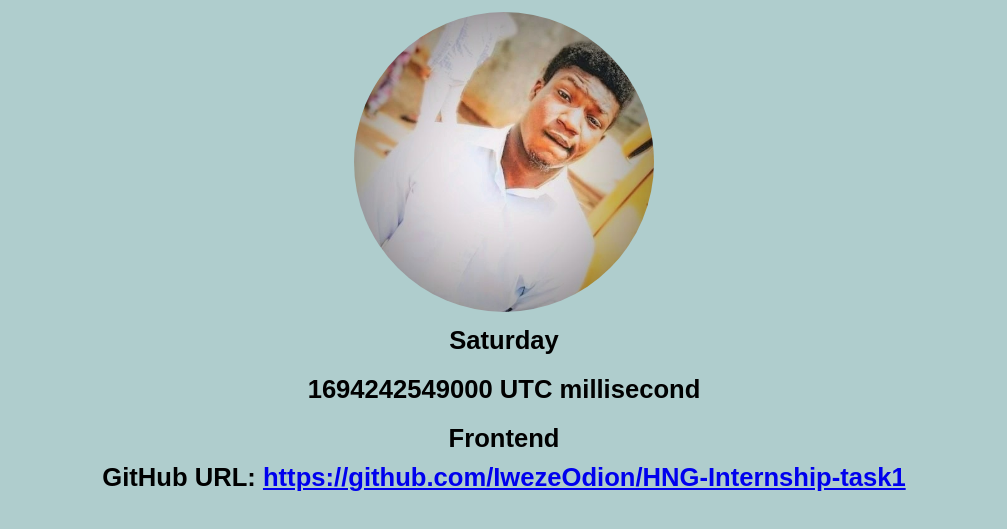
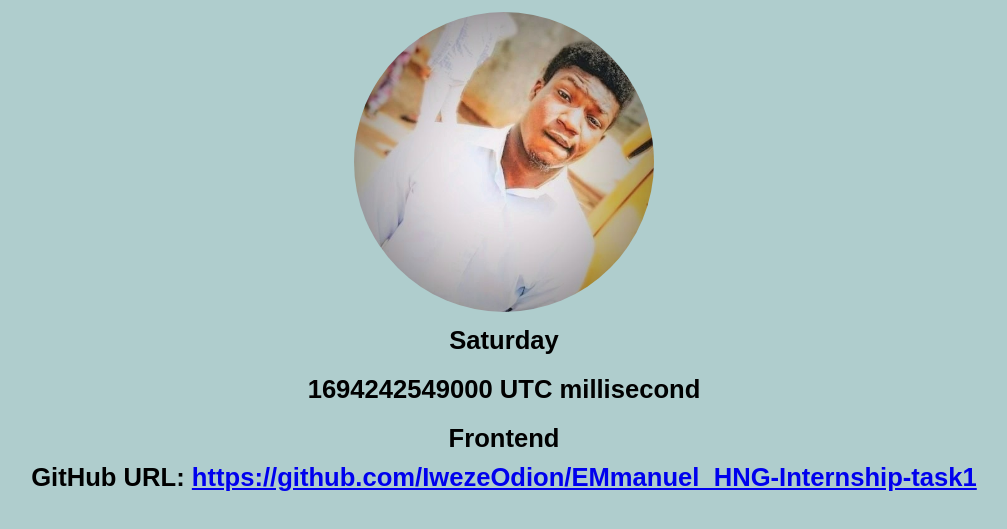
Before and after one commit to IwezeOdion/EMmanuel_HNG-Internship-task1, a plain HTML site: page index.html in a window 1280 px wide. Shown: the part 113-642 px from the top of the page, without its empty margins (136-1143 px from the left). Drawn offline with Linux system fonts and the light colour scheme.

Commit message:
HNGx-Task1

```diff
--- a/index.html
+++ b/index.html
@@ -17,7 +17,7 @@
     <div data-testid="currentUTCTime"></div>
     <div data-testid="myTrack">Frontend</div>
     <span>GitHub URL: </span>
-    <a data-testid="githubURL" href="https://github.com/IwezeOdion/HNG-Internship-task1">https://github.com/IwezeOdion/HNG-Internship-task1</a>
+    <a data-testid="githubURL" href="https://github.com/IwezeOdion/EMmanuel_HNG-Internship-task1">https://github.com/IwezeOdion/EMmanuel_HNG-Internship-task1</a>
 
   <script src="script.js"></script>
 </body>
```
